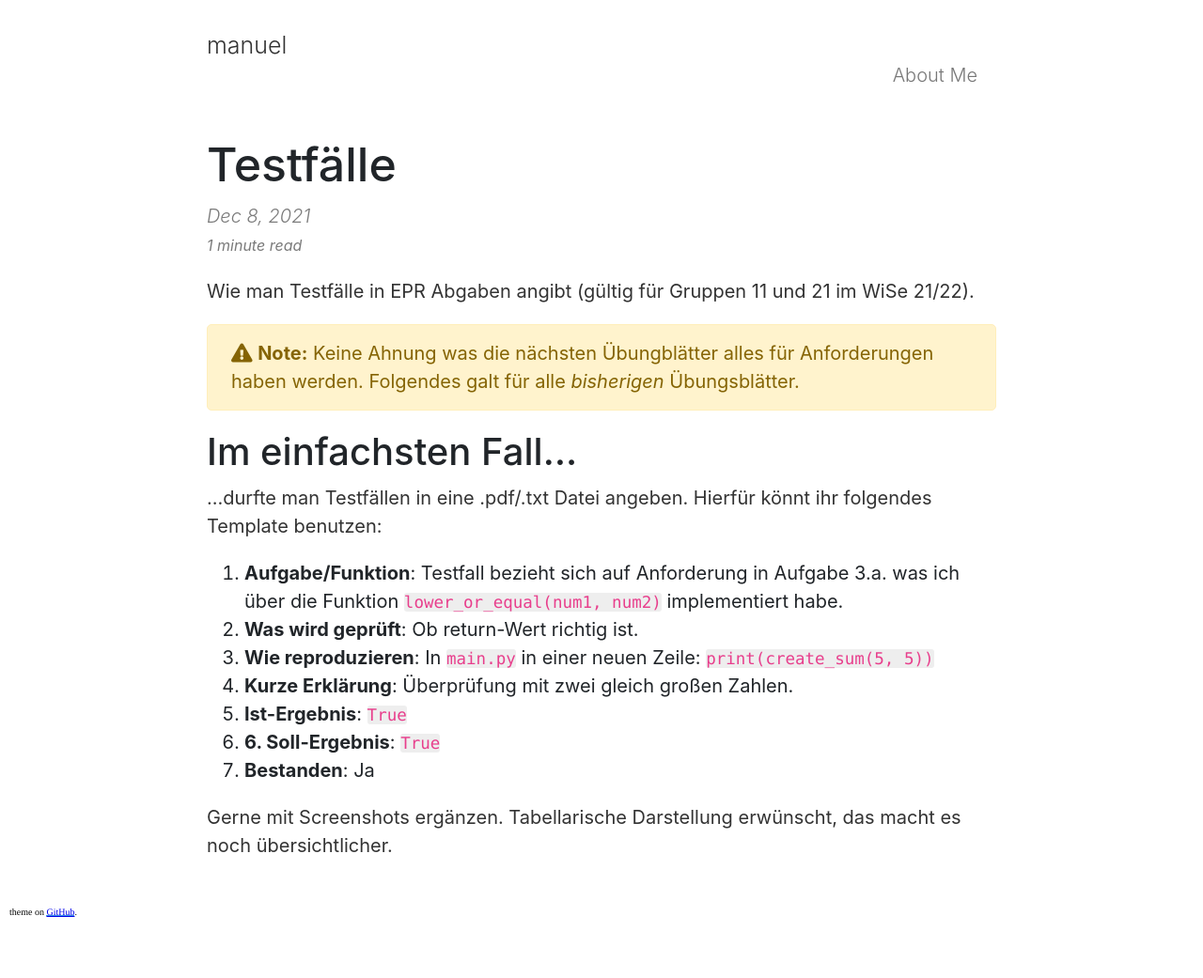
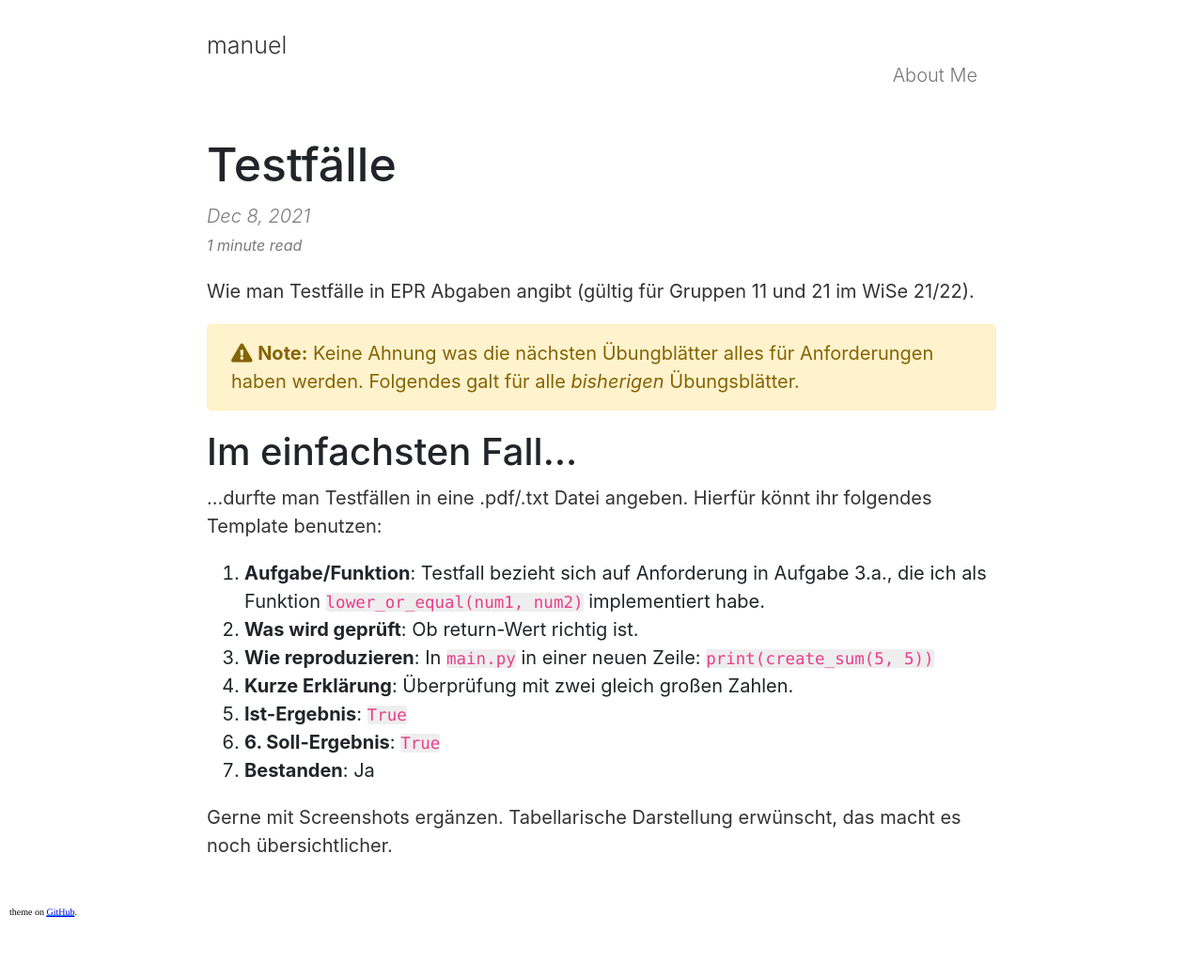
Before and after one commit to mAIRcode/mAIRcode.github.io, a Jekyll site: the page built from _posts/2021-12-08-testcases.md, in a window 1280 px wide. Shown: the whole page at 94% size. Built offline with Jekyll 4.4.1, drawn with Linux system fonts in a browser that asks for light colours; nearby versions of some CDN libraries.

Commit message:
Update 2021-12-08-testcases.md

```diff
--- a/_posts/2021-12-08-testcases.md
+++ b/_posts/2021-12-08-testcases.md
@@ -27,7 +27,7 @@ Wie man Testfälle in EPR Abgaben angibt (gültig für Gruppen 11 und 21 im WiSe
 ...durfte man Testfällen in eine .pdf/.txt Datei angeben.
 Hierfür könnt ihr folgendes Template benutzen:
 
-1. **Aufgabe/Funktion**: Testfall bezieht sich auf Anforderung in Aufgabe 3.a. was ich über die Funktion `lower_or_equal(num1, num2)` implementiert habe.
+1. **Aufgabe/Funktion**: Testfall bezieht sich auf Anforderung in Aufgabe 3.a., die ich als Funktion `lower_or_equal(num1, num2)` implementiert habe.
 2. **Was wird geprüft**: Ob return-Wert richtig ist.
 3. **Wie reproduzieren**: In `main.py` in einer neuen Zeile: `print(create_sum(5, 5))`
 4. **Kurze Erklärung**: Überprüfung mit zwei gleich großen Zahlen.
```
